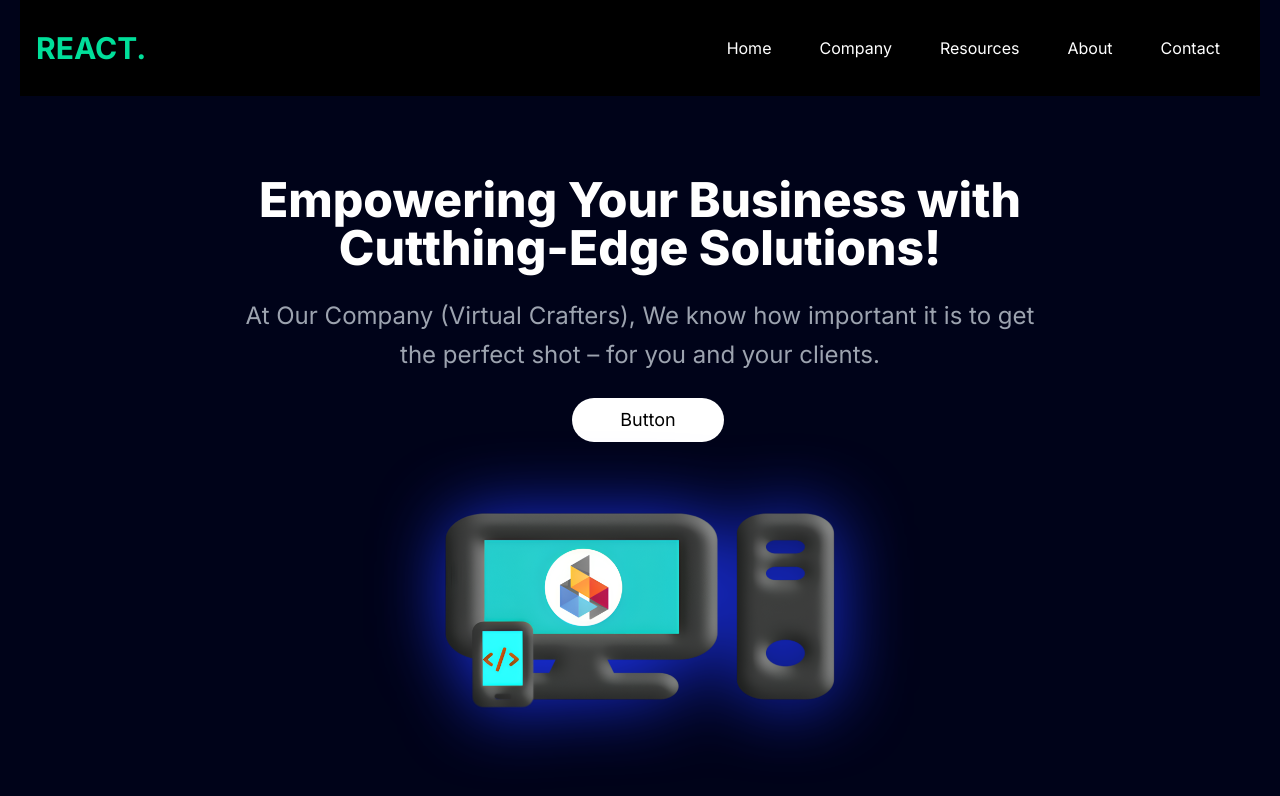
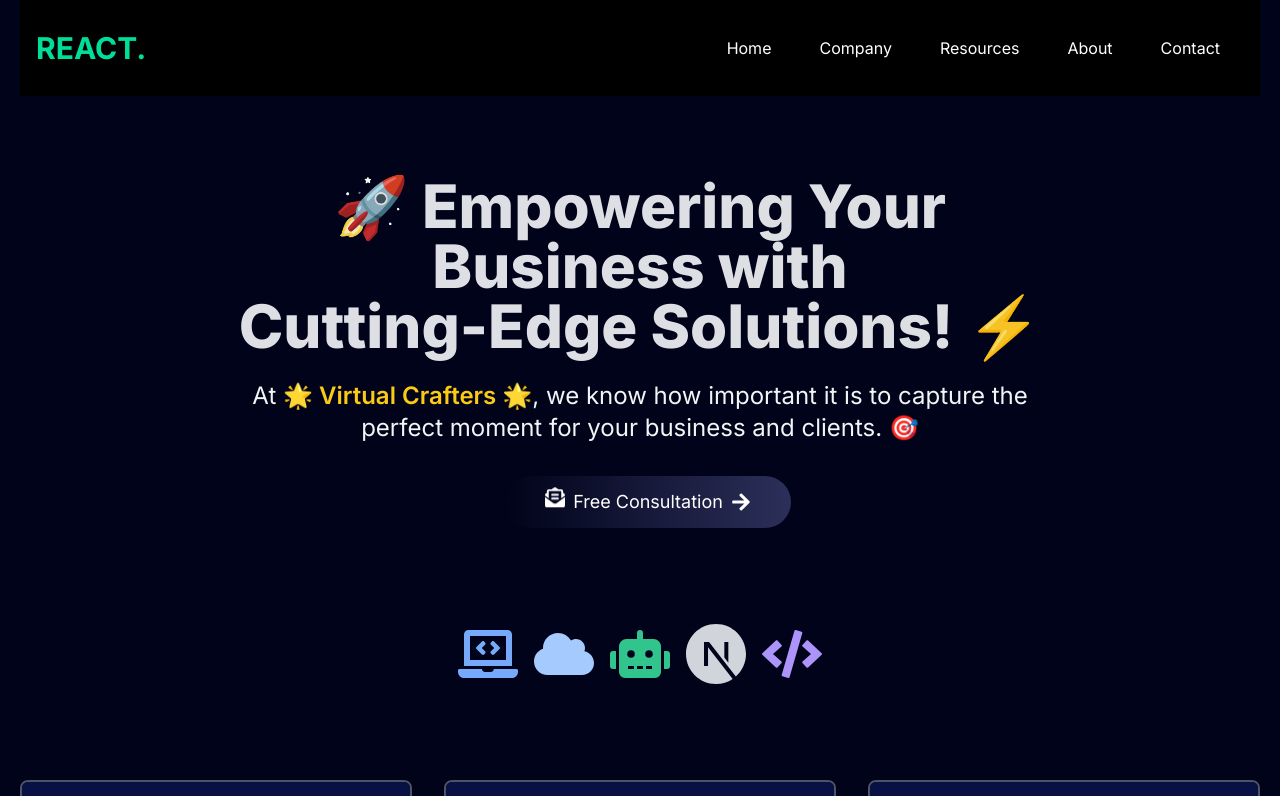
Before and after one commit to Arbab02/test, a Next.js app: page / in a window 1280 px wide. Shown: the top 796 px of the page. Built offline with nearby package versions, Linux system fonts and the light colour scheme.

Commit message:
Update Hero.jsx

```diff
--- a/src/components/Hero.jsx
+++ b/src/components/Hero.jsx
@@ -1,30 +1,39 @@
 import React from "react";
-import Image from "next/image";
+import Link from "next/link";
+import { FaEnvelopeOpenText, FaArrowRight, FaLaptopCode, FaRobot, FaCloud, FaCode } from "react-icons/fa"; // React icons for tech
+import { SiNextdotjs, SiMongodb, SiTailwindcss } from "react-icons/si"; // Additional tech icons
 
 const Hero = () => {
   return (
     <section className="text-gray-400 bg-[#000319] body-font">
-      <div className="container mx-auto flex px-5 pt-20 items-center justify-center flex-col">
+      <div className="container mx-auto flex px-3 sm:px-5 pt-[3.5rem] md:pt-[5rem] items-center justify-center flex-col max-w-full">
         <div className="text-center lg:w-2/3 w-full">
-          <h1 className="text-5xl font-extrabold mb-6 text-white">
-            Empowering Your Business with Cutthing-Edge Solutions!
+          <h1 className="text-3xl sm:text-5xl md:text-6xl font-extrabold mb-4 sm:mb-6 text-gray-200 animate-pulse leading-tight">
+            🚀 Empowering Your Business with <br className="hidden sm:block" /> Cutting-Edge Solutions! ⚡
           </h1>
-          <p className="text-2xl leading-relaxed mb-6">
-          At Our Company (Virtual Crafters), We know how important it is to get the perfect shot – for you and your clients.
+          <p className="text-base sm:text-lg md:text-2xl leading-relaxed mb-6 sm:mb-8 text-gray-100">
+            At <span className="font-semibold text-yellow-300">🌟 Virtual Crafters 🌟</span>, we know how important it is to capture the perfect moment for your business and clients. 🎯
           </p>
-          <div className="flex justify-center">
-            <button className="ml-4 inline-flex text-black bg-white border-0 py-2 px-12 focus:outline-none  rounded-3xl text-lg">
-              Button
-            </button>
+          <div className="flex justify-center items-center">
+            <Link href="mailto:info@virtualcrafterstek.com">
+              <button className="ml-0 sm:ml-4 mb-10 sm:mb-16 inline-flex items-center text-white bg-gradient-to-r from-[#000319] to-[#2c2f59] hover:from-[#000319] hover:to-[#424574] py-2 px-6 sm:py-3 sm:px-10 focus:outline-none rounded-full text-sm sm:text-lg transform hover:scale-105 transition-all duration-300">
+                <FaEnvelopeOpenText className="mr-2 text-lg sm:text-xl animate-bounce" />
+                Free Consultation
+                <FaArrowRight className="ml-2 text-lg sm:text-xl" />
+              </button>
+            </Link>
           </div>
         </div>
-        <Image
-          className="banner mt-2 lg:w-2/6 md:w-3/6 w-5/6 mb-10 object-cover object-center rounded"
-          src="/images/banner.png"
-          width={500}
-          height={500}
-          alt="Logo"
-        />
+
+        {/* Tech Icons with default colors */}
+        <div className="mt-8 flex justify-center space-x-4 text-white">
+          <FaLaptopCode className="text-blue-400 text-6xl transform hover:scale-110 transition-transform duration-300" title="Coding" />
+          <FaCloud className="text-blue-300 text-6xl transform hover:scale-110 transition-transform duration-300" title="Cloud Technologies" />
+          <FaRobot className="text-green-400 text-6xl transform hover:scale-110 transition-transform duration-300" title="Automation" />
+          <SiNextdotjs className="text-gray-300 text-6xl transform hover:scale-110 transition-transform duration-300" title="Next.js" />
+
+          <FaCode className="text-purple-400 text-6xl transform hover:scale-110 transition-transform duration-300" title="Development" />
+        </div>
       </div>
     </section>
   );
```
